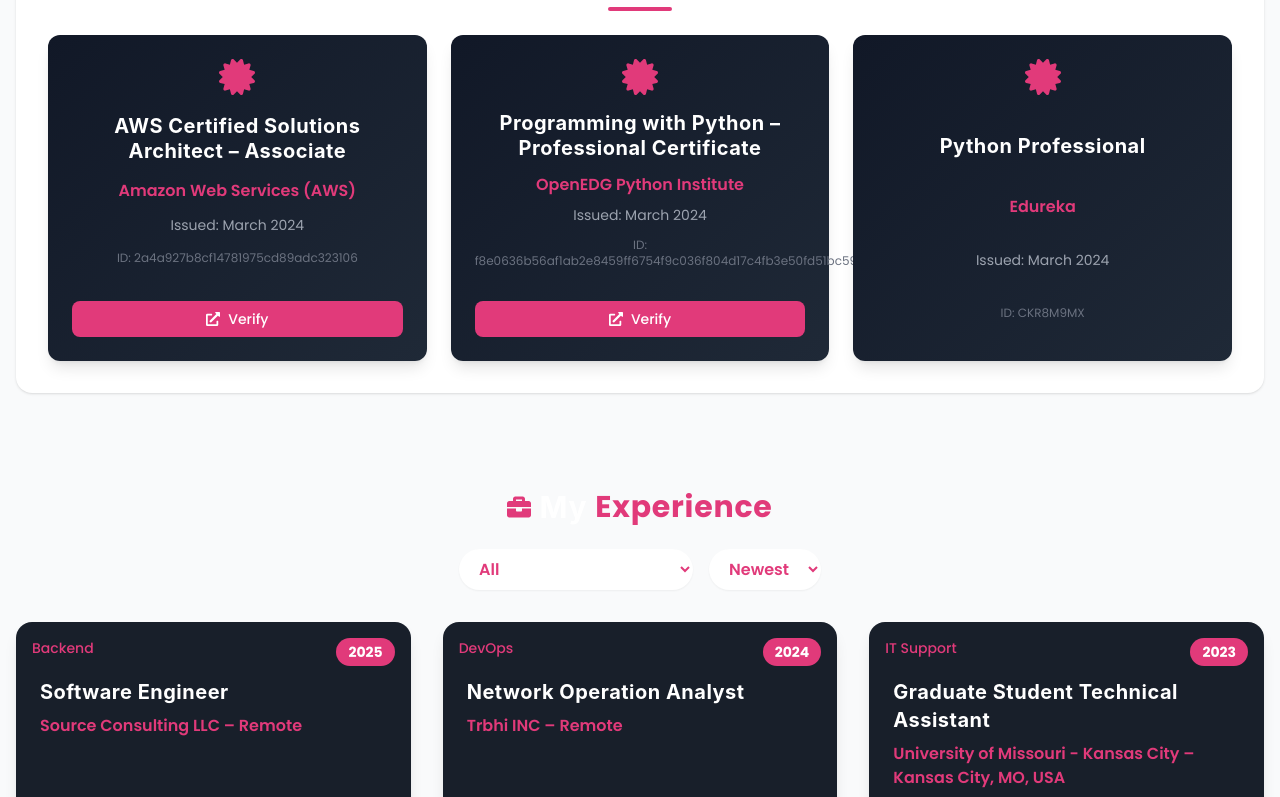
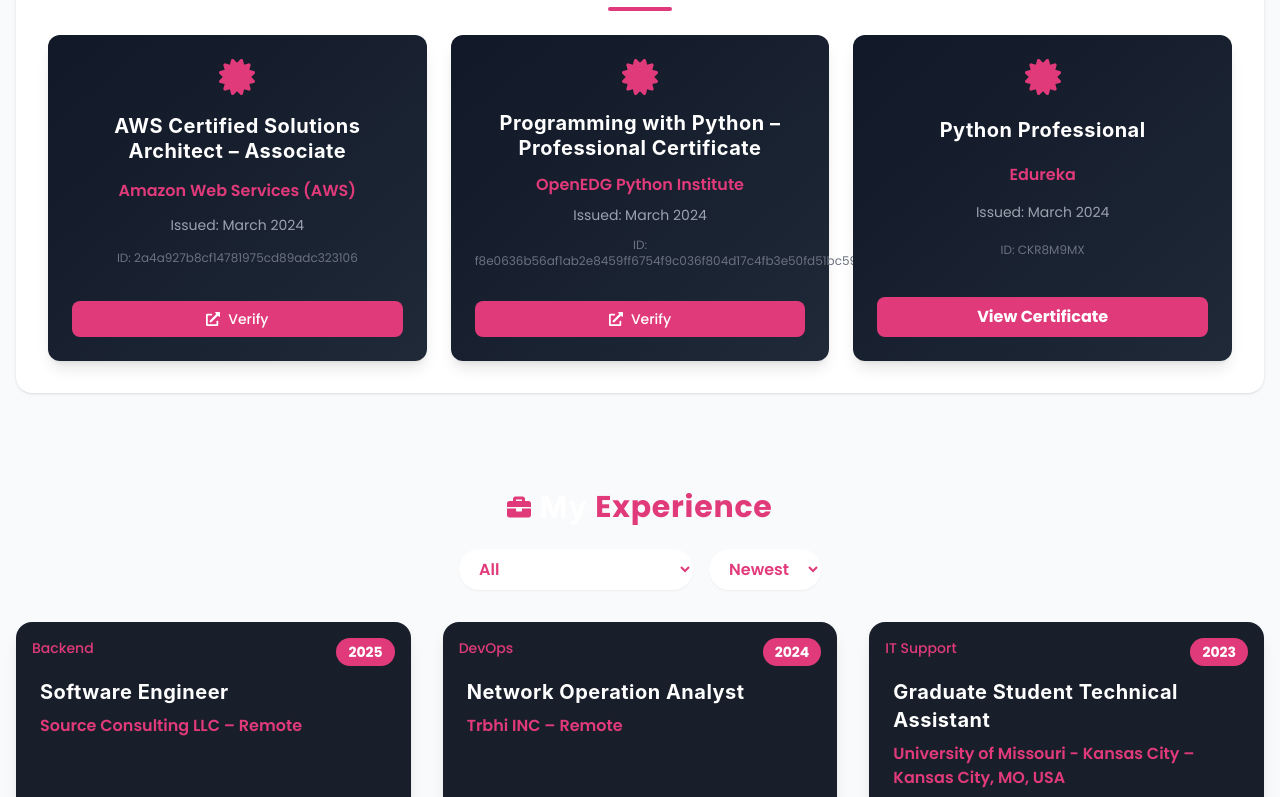
Before and after one commit to saicharankarasala/sai-charan-website, a React (Vite) app: page / in a window 1280 px wide. Shown: the part 2685-3482 px from the top of the page. Built offline with nearby package versions, Linux system fonts and the light colour scheme.

Commit message:
Add 'View Certificate' button to certification modal for PDF downloadUrl

```diff
--- a/src/components/AnimatedCertificationCard.jsx
+++ b/src/components/AnimatedCertificationCard.jsx
@@ -65,6 +65,18 @@ const AnimatedCertificationCard = ({ certification }) => {
             Verify
           </a>
         )}
+        {certification.downloadUrl && (
+          <a
+            href={certification.downloadUrl}
+            target="_blank"
+            rel="noopener noreferrer"
+            className="block w-full bg-[#e13a7a] text-white py-2 px-3 rounded-lg font-bold hover:bg-[#6d217f] transition-colors duration-300 flex items-center justify-center gap-2 text-base mt-4 z-10 cursor-pointer border border-[#e13a7a]"
+            style={{ pointerEvents: 'auto' }}
+            tabIndex={0}
+          >
+            View Certificate
+          </a>
+        )}
       </div>
     </motion.div>
   );
```
